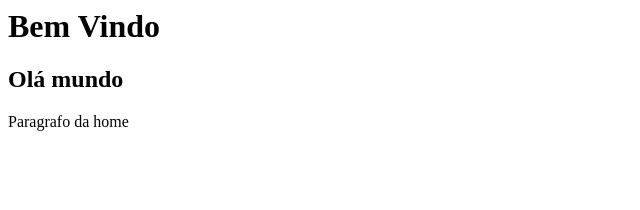
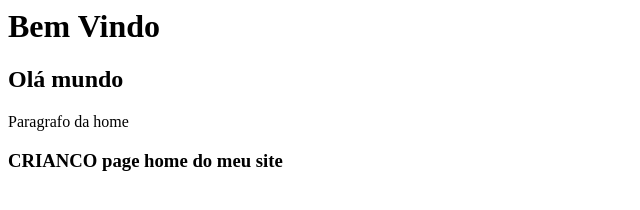
Before and after one commit to PedroMDOliveira/curso_github, a plain HTML site: page index.html in a window 1280 px wide. Shown: the whole page, without its empty margins (0-640 px from the left). Drawn offline with Linux system fonts and the light colour scheme.

Commit message:
criado descricao na pagina home

```diff
--- a/index.html
+++ b/index.html
@@ -1,3 +1,5 @@
 <h1>Bem Vindo</h1>
 <h2>Olá mundo</h2>
 <p>Paragrafo da home</p>
+
+<H3>CRIANCO page home do meu site</H3>
```
